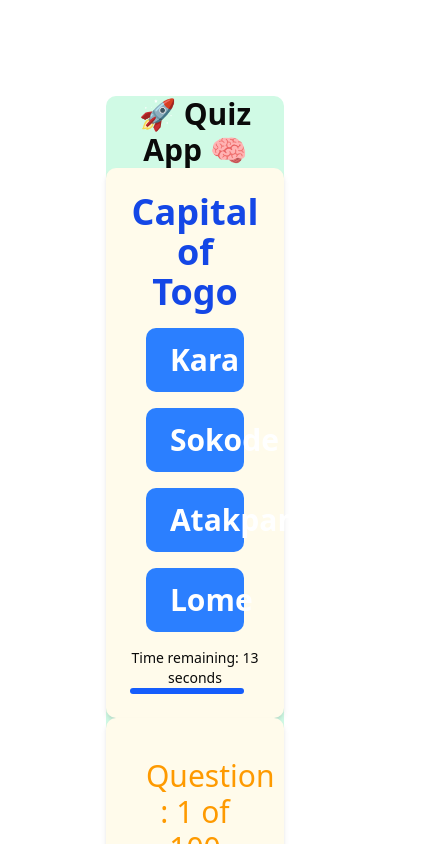
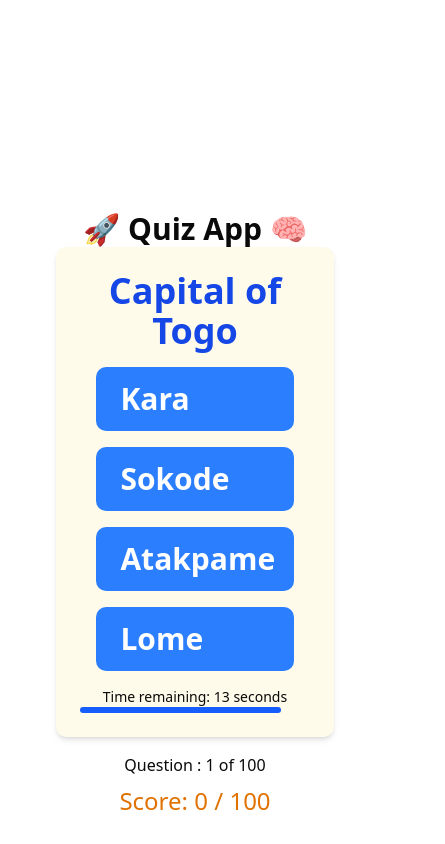
Before and after one commit to CromwellRodrigues/Quiz, a Next.js app: page / in a window 390 px wide. Both pictures are taken after a click on the button "Start The Quiz". Shown: the top 844 px of the page, 445 px wide, since content can reach past the window. Built offline with nearby package versions, Linux system fonts and the light colour scheme.

Commit message:
Update Quiz component and improve layout responsiveness

```diff
--- a/src/components/Question.tsx
+++ b/src/components/Question.tsx
@@ -67,7 +67,7 @@ const Question = (
 
     return (
 
-    <div className= "bg-amber-50 shadow-md rounded-lg p-6">
+    <div className= "bg-amber-50 shadow-md rounded-lg p-6 sm:p-6 w-[90%] max-w-lg mx-auto sm:w-full mt-0 flex flex-col justify-around text-center ">
 
         <h2 className="text-4xl font-semibold mb-2  text-blue-700">
             {question.question}
@@ -78,14 +78,14 @@ const Question = (
             {question.options.map((option, index) => (
                 <Button
                     key={index}
-                    className={`w-full text-left justify-start px-6 py-8  rounded-lg font-semibold text-3xl sm:text-2xl ${
+                    className={`w-full text-left justify-start px-6 py-8  rounded-lg font-semibold text-3xl sm:text-2xl sm:w-full ${
               selectedAnswer !== null
                 ? option === question.correctAnswer
                   ? 'bg-green-800 text-white'
                   : selectedAnswer === option
                   ? 'bg-red-500 text-white'
                   : 'bg-gray-200 text-black'
-                : 'bg-blue-500 text-white  hover:bg-blue-600'
+                : 'bg-blue-500 text-white  hover:bg-blue-600 sm:w-full hover:scale-110 transition'
             }`}
                     onClick={() => handleOptionClick(option)}
 
--- a/src/components/Quiz.tsx
+++ b/src/components/Quiz.tsx
@@ -1,6 +1,6 @@
 "use client";
 
-import React, {useState} from 'react'
+import React, {useState, useEffect } from 'react'
 import { useWindowSize } from 'react-use';
 
 import { Button } from "@/components/ui/button"
@@ -24,9 +24,10 @@ const Quiz = () => {
       const [score, setScore] = useState(0);
       const [quizCompleted, setQuizCompleted] = useState(false);
       const [answeredQuestions, setAnsweredQuestions] = useState(0);
-    const { width, height } = useWindowSize();
- const [questions, setQuestions] = useState(questionsBank);
 
+ const [questions, setQuestions] = useState<Question[]>([]);
+
+    const { width = 0, height =0 } = useWindowSize();
 
    const shuffleQuestions = (questionsArray: Question[]) => {
         for (let i = questionsArray.length - 1; i > 0; i--) {
@@ -125,7 +126,9 @@ const Quiz = () => {
 
 
   return (
-      <div className="w-[90%] h-screen max-w-md  mt-0 flex flex-col justify-around text-center  sm:p-6 bg-emerald-100 rounded-lg ">
+      <div className="flex min-h-screen min-w-[500px] flex-col items-center justify-center p-24">
+
+        {/* "w-[100%] max-w-[600px] min-w-[500px] sm:w-[100%] h-screen  mx-auto flex flex-col justify-around text-center  sm:p-6 bg-emerald-100 rounded-lg " */}
 
 
           <h1 className = "text-3xl font-bold mb-0 ">
@@ -139,13 +142,17 @@ const Quiz = () => {
             />
 
 
-         <div className="p-10 text-3xl text-center flex  flex-col bg-amber-50 shadow-md rounded-lg  sm:p-2">
-          <p className= "mt-0 py-0 text-3xl text-amber-500 font-medium sm:text-base">
+          <div className=
+              "flex  flex-col items-center justify-center p-2">
+              {/* "mt-0 p-10 text-3xl text-center flex  flex-col bg-amber-50 shadow-md rounded-lg  ">  */}
+              <p className="flex flex-col items-center justify-center p-2">
+
+                {/*    "mt-0 py-0 text-3xl text-amber-500 font-medium sm:text-base"> */}
               Question : {currentQuestionIndex + 1} of {questions.length}
           </p>
 
             {/* Display the current score */}
-              <p className="text-3xl text-amber-600 font-medium mt-0 mb-0 py-0 sm:text-base">
+              <p className="text-2xl text-amber-600 font-medium mt-0 mb-0 py-0 sm:text-base">
                 Score: {score} / {questions.length}
             </p>
 
```
